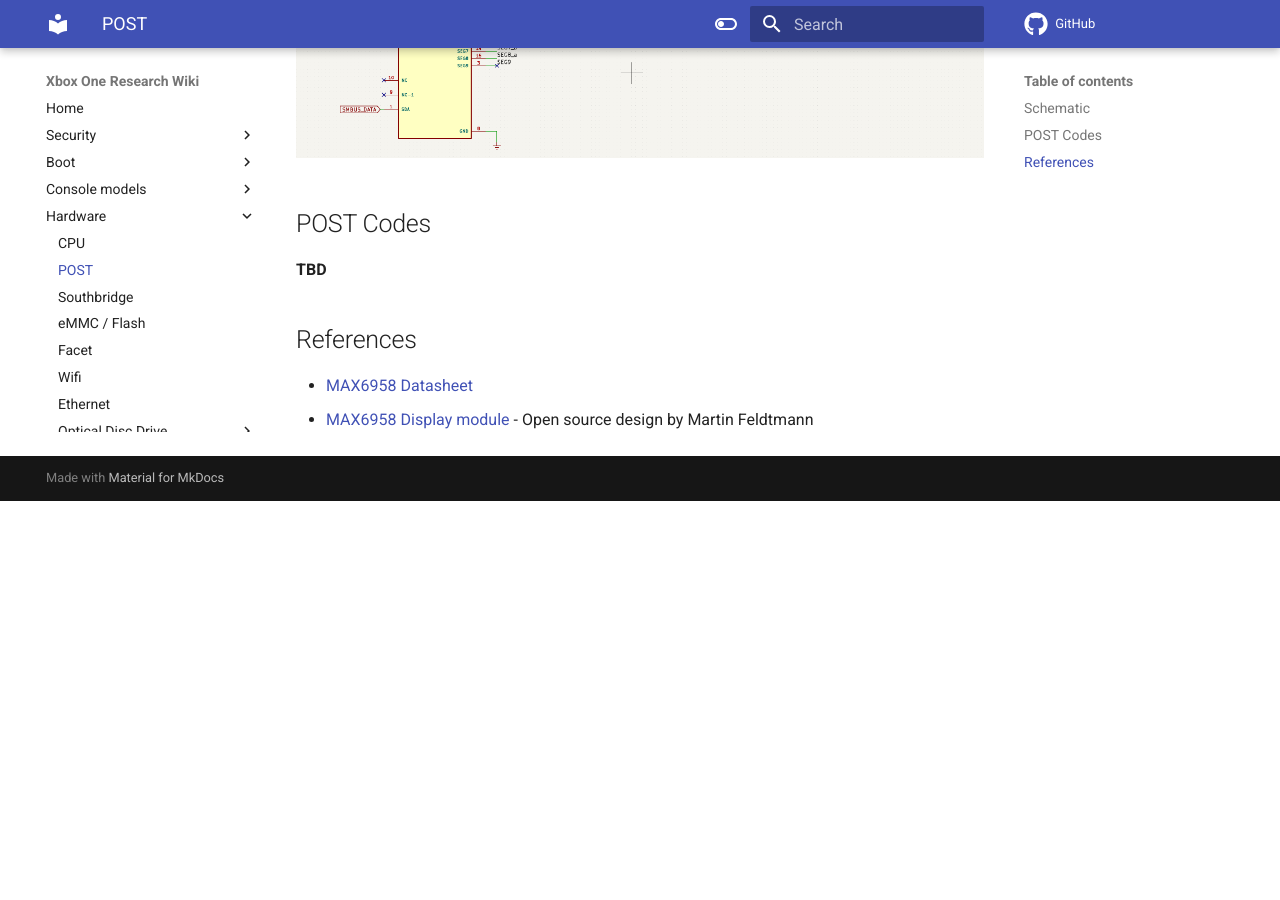
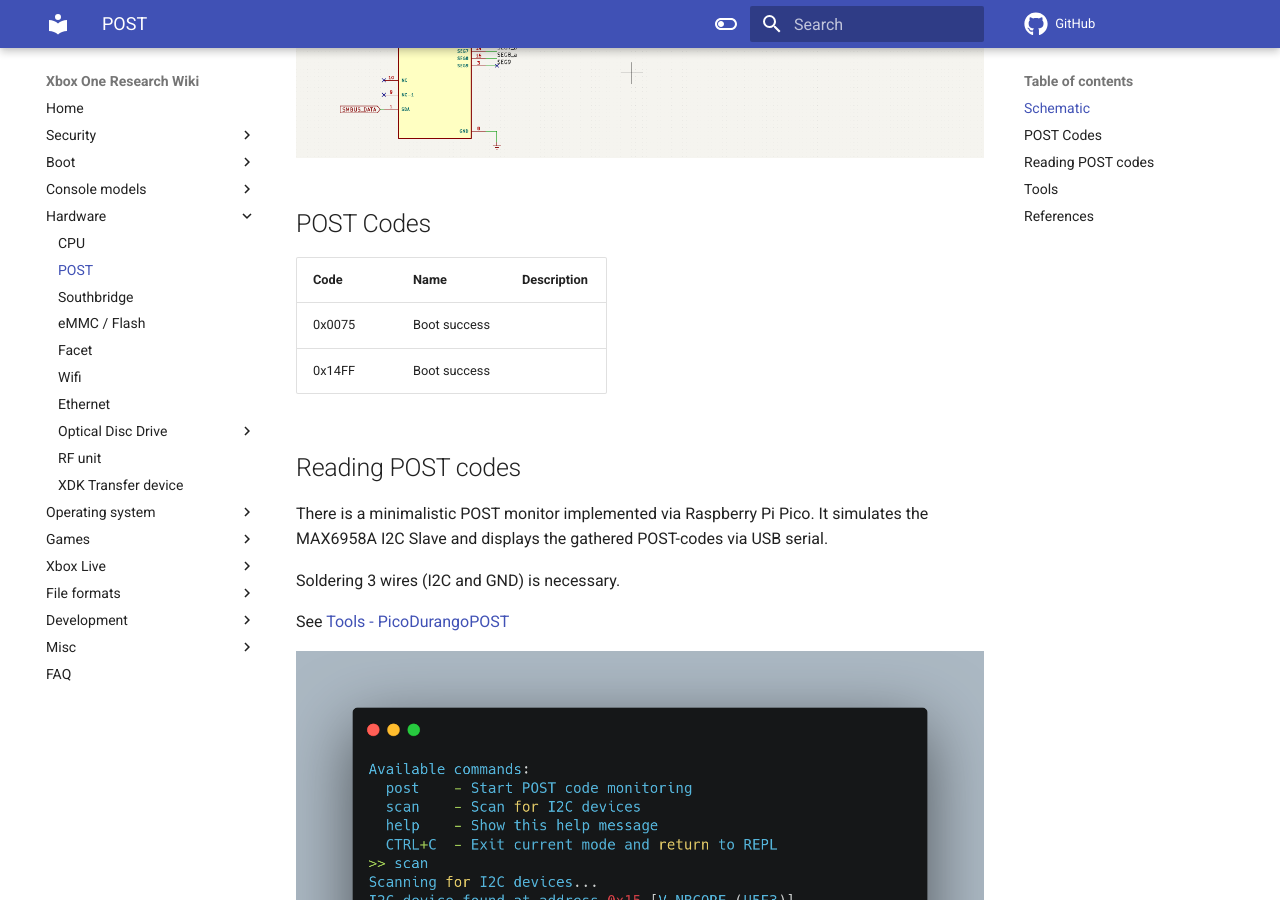
Before and after one commit to xboxoneresearch/wiki, an MkDocs documentation site: the page built from docs/hardware/post.md, in a window 1280 px wide and 900 px high, scrolled down 841 px. Built offline with MkDocs 1.6.1 and Material for MkDocs 9.7.7, drawn with Linux system fonts in a browser that asks for light colours; comment, search, counter and statistics services are not loaded; before the commit the page ends 1342 px from its top, so only the background shows below that.

Commit message:
post: Update with reference to PicoDurangoPOST project

```diff
--- a/docs/hardware/post.md
+++ b/docs/hardware/post.md
@@ -14,7 +14,25 @@
 
 ## POST Codes
 
-**TBD**
+| Code   | Name         | Description |
+| ------ | ------------ | ----------- |
+| 0x0075 | Boot success |             |
+| 0x14FF | Boot success |             |
+
+## Reading POST codes
+
+There is a minimalistic POST monitor implemented via Raspberry Pi Pico.
+It simulates the MAX6958A I2C Slave and displays the gathered POST-codes via USB serial.
+
+Soldering 3 wires (I2C and GND) is necessary.
+
+See [Tools - PicoDurangoPOST](#tools)
+
+![POST monitor](../_files/post/postmonitor_serial.png)
+
+## Tools
+
+- [PicoDurangoPOST](https://github.com/xboxoneresearch/PicoDurangoPOST)
 
 ## References
 
```
Also changed, not shown: docs/_files/post/postmonitor_serial.png (added).
